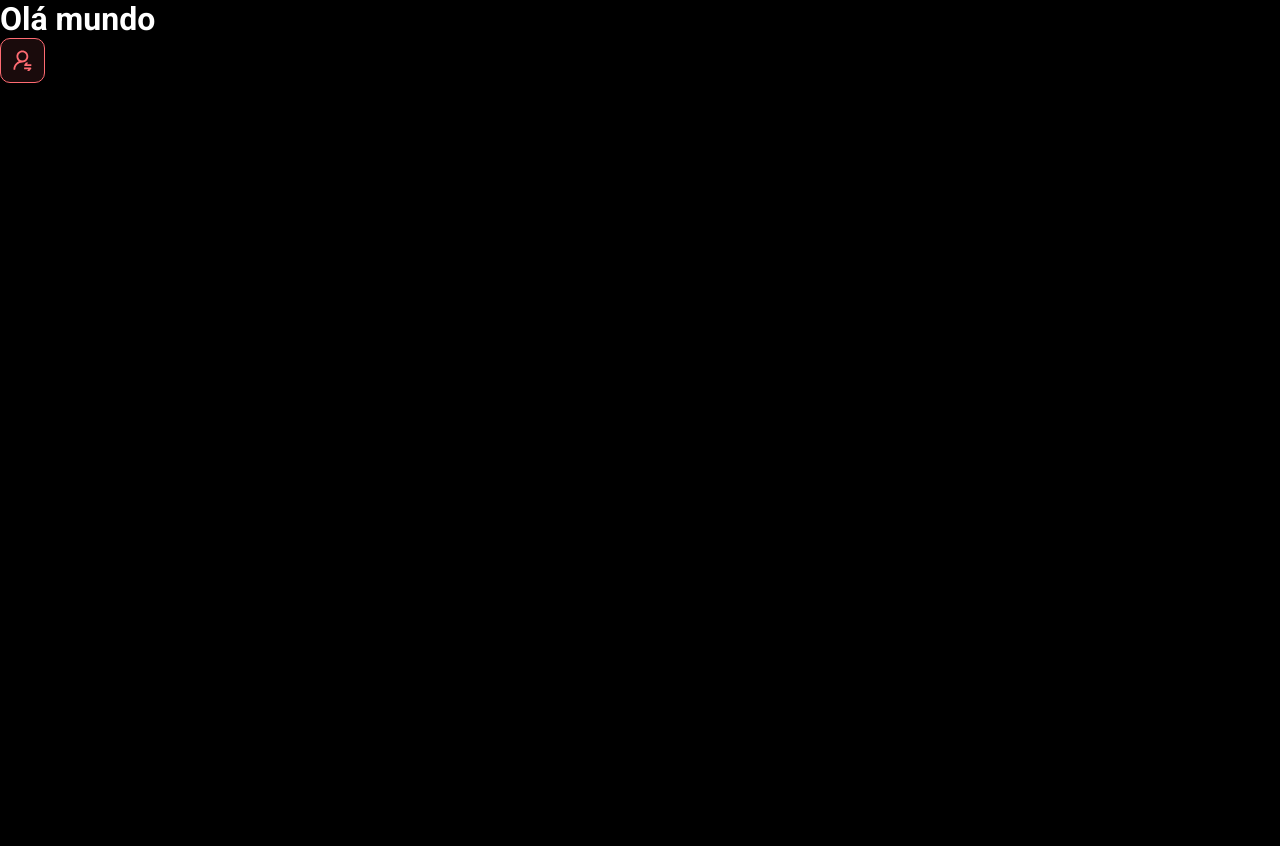
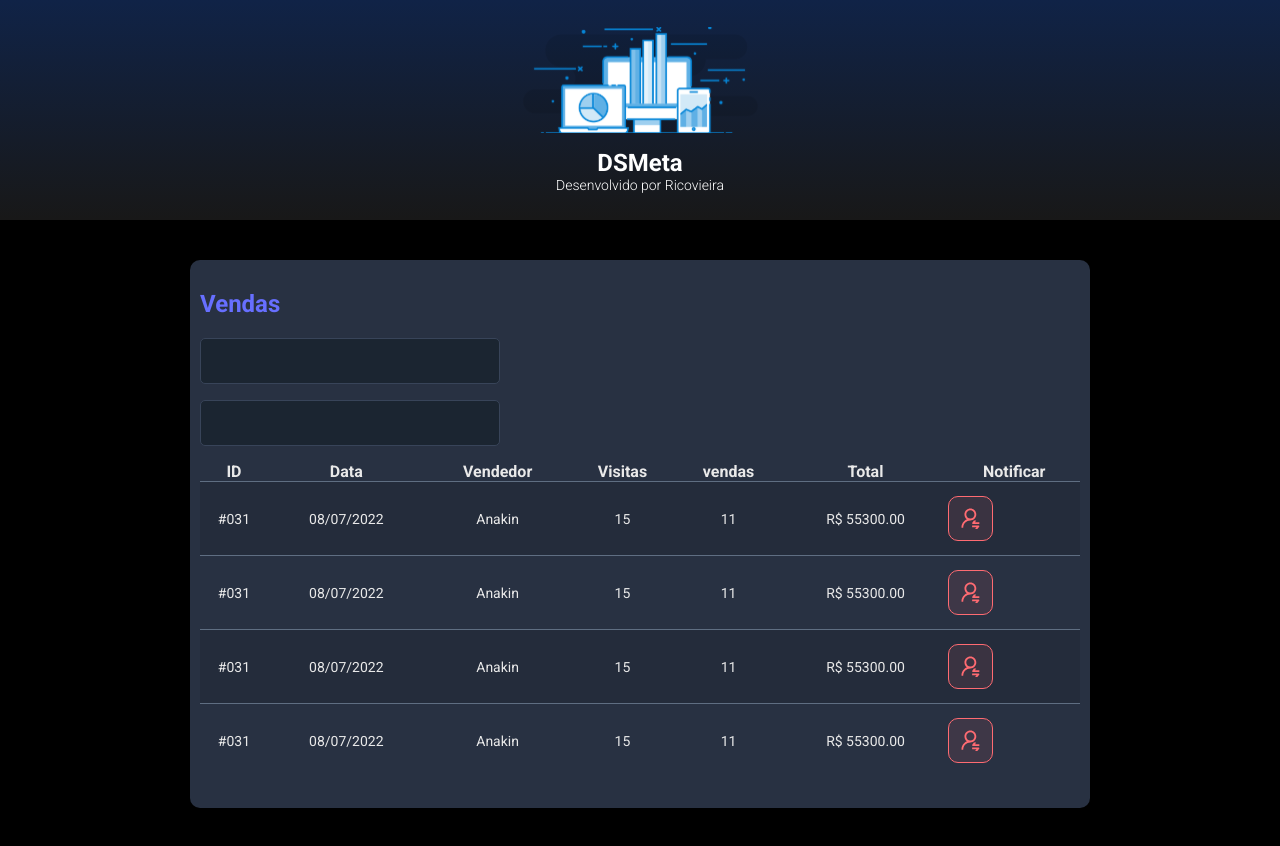
Before and after one commit to ricovieira/dsmeta, a React (Vite) app in the folder frontend/: page / in a window 1280 px wide. Before the commit the page ends 800 px from the top, so only its background shows below. Built offline with nearby package versions, Linux system fonts and the light colour scheme.

Commit message:
Other components

```diff
--- a/frontend/src/App.tsx
+++ b/frontend/src/App.tsx
@@ -1,10 +1,17 @@
-import NotificationButton from "./components/NotificationButton"
+import Header from "./components/Header"
+import SalesCard from "./components/SalesCard"
 
 function App() {
   return (
     <>
-      <h1>Olá mundo</h1>
-      <NotificationButton />
+      <Header />
+      <main>
+        <section id="sales">
+          <div className="container">
+            <SalesCard />
+          </div>
+        </section>
+      </main>
     </>
   )
 }
--- /dev/null
+++ b/frontend/src/components/Header/index.tsx
@@ -0,0 +1,17 @@
+import logo from '../../assets/img/logo.svg'
+import './styles.css'
+function Header() {
+    return (
+        <>
+            <header>
+                <div className="logo-container">
+                    <img src={logo} alt="DSMeta" />
+                        <h1>DSMeta</h1>
+                        <p>Desenvolvido por <a href="https://github.com/ricovieira/dsmeta">Ricovieira</a></p>
+                </div>
+            </header>
+        </>
+    )
+}
+
+export default Header
--- /dev/null
+++ b/frontend/src/components/Header/styles.css
@@ -0,0 +1,27 @@
+header {
+    height: 220px;
+    background: linear-gradient(180deg, #102347 0%, #181818 100%);
+    display: flex;
+    align-items: center;
+    justify-content: center;
+}
+
+.logo-container {
+    display: flex;
+    flex-direction: column;
+    align-items: center;
+}
+
+.logo-container img {
+    width: 235px;
+}
+
+.logo-container h1 {
+    margin-top: 15px;
+    font-size: 24px;
+}
+
+.logo-container p {
+    font-weight: 300;
+    font-size: 14px;
+}
--- a/frontend/src/components/NotificationButton/styles.css
+++ b/frontend/src/components/NotificationButton/styles.css
@@ -11,3 +11,4 @@
 }
 .red-btn img{
     width: 19px;
+}
--- /dev/null
+++ b/frontend/src/components/SalesCard/index.tsx
@@ -0,0 +1,90 @@
+import NotificationButton from '../NotificationButton'
+import './styles.css'
+function SalesCard() {
+    return (
+        <>
+            <div className="card">
+                <h2 className="sales-title">Vendas</h2>
+                <div>
+                    <div className="form-control-container">
+                        <input className="form-control" type="text" />
+                    </div>
+                    <div className="form-control-container">
+                        <input className="form-control" type="text" />
+                    </div>
+                </div>
+                <div>
+                    <table className="sales-table">
+                        <thead>
+                            <tr>
+                                <th className="show992">ID</th>
+                                <th className="show576">Data</th>
+                                <th>Vendedor</th>
+                                <th className="show992">Visitas</th>
+                                <th className="show992">vendas</th>
+                                <th>Total</th>
+                                <th>Notificar</th>
+                            </tr>
+                        </thead>
+                        <tbody>
+                            <tr>
+                                <td className="show992">#031</td>
+                                <td className="show576">08/07/2022</td>
+                                <td>Anakin</td>
+                                <td className="show992">15</td>
+                                <td className="show992">11</td>
+                                <td>R$ 55300.00</td>
+                                <td>
+                                    <div className="red-btn-container">
+                                        <NotificationButton />
+                                    </div>
+                                </td>
+                            </tr>
+                            <tr>
+                                <td className="show992">#031</td>
+                                <td className="show576">08/07/2022</td>
+                                <td>Anakin</td>
+                                <td className="show992">15</td>
+                                <td className="show992">11</td>
+                                <td>R$ 55300.00</td>
+                                <td>
+                                    <div className="red-btn-container">
+                                        <NotificationButton />
+                                    </div>
+                                </td>
+                            </tr>
+                            <tr>
+                                <td className="show992">#031</td>
+                                <td className="show576">08/07/2022</td>
+                                <td>Anakin</td>
+                                <td className="show992">15</td>
+                                <td className="show992">11</td>
+                                <td>R$ 55300.00</td>
+                                <td>
+                                    <div className="red-btn-container">
+                                        <NotificationButton />
+                                    </div>
+                                </td>
+                            </tr>
+                            <tr>
+                                <td className="show992">#031</td>
+                                <td className="show576">08/07/2022</td>
+                                <td>Anakin</td>
+                                <td className="show992">15</td>
+                                <td className="show992">11</td>
+                                <td>R$ 55300.00</td>
+                                <td>
+                                    <div className="red-btn-container">
+                                        <NotificationButton />
+                                    </div>
+                                </td>
+                            </tr>
+                        </tbody>
+                    </table>
+                </div>
+            </div>
+        </>
+    )
+}
+
+export default SalesCard
--- /dev/null
+++ b/frontend/src/components/SalesCard/styles.css
@@ -0,0 +1,61 @@
+.card {
+    background: #283142;
+    border-radius: 10px;
+    padding: 30px 10px;
+
+}
+
+.sales-title {
+    color: #676FFF;
+    font-size: 24px;
+    margin-bottom: 20px;
+}
+
+.form-control-container {
+    margin-bottom: 16px;
+    max-width: 300px;
+}
+
+.form-control {
+    height: 46px;
+    width: 100%;
+    background-color: #1B2531;
+    border: 1px solid #384459;
+    border-radius: 5px;
+    color: #9AAABE;
+    padding: 0 20px;
+    font-size: 18px;
+}
+
+.sales-table {
+    width: 100%;
+    border-spacing: 0;
+    border-collapse: collapse;
+}
+
+.sales-table {
+    height: 55px;
+    font-size: 16px;
+    color: #E9E9E9;
+    font-weight: 700;
+
+}
+
+.sales-table tbody {
+    font-size: 14px;
+    font-weight: 400;
+    text-align: center;
+}
+
+.sales-table tbody tr {
+    height: 74px;
+    border-top: 1px solid #5F6E82;
+}
+
+.sales-table tbody tr:hover>td {
+    background-color: #384459;
+}
+
+.sales-table tbody tr:nth-child(odd) {
+    background-color: #242C3B;
+}
--- a/frontend/src/index.css
+++ b/frontend/src/index.css
@@ -19,3 +19,12 @@
     color: #fff;
     background-color: #000;
 }
+#sales {
+    padding: 40px 10px;
+}
+
+.container {
+    width: 100%;
+    max-width: 900px;
+    margin: 0 auto;
+}
```
Also changed, not shown: frontend/src/assets/img/logo.svg (added).
